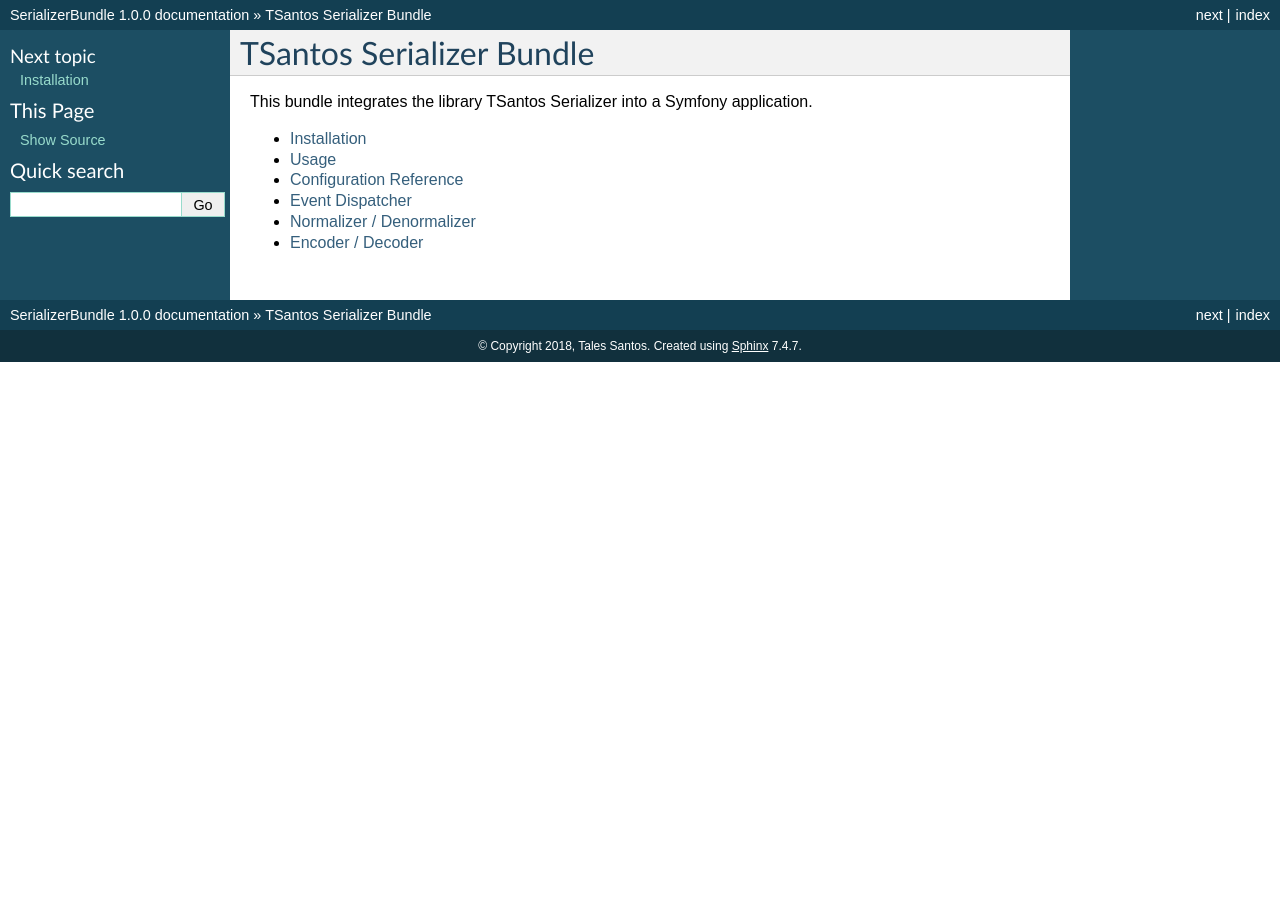
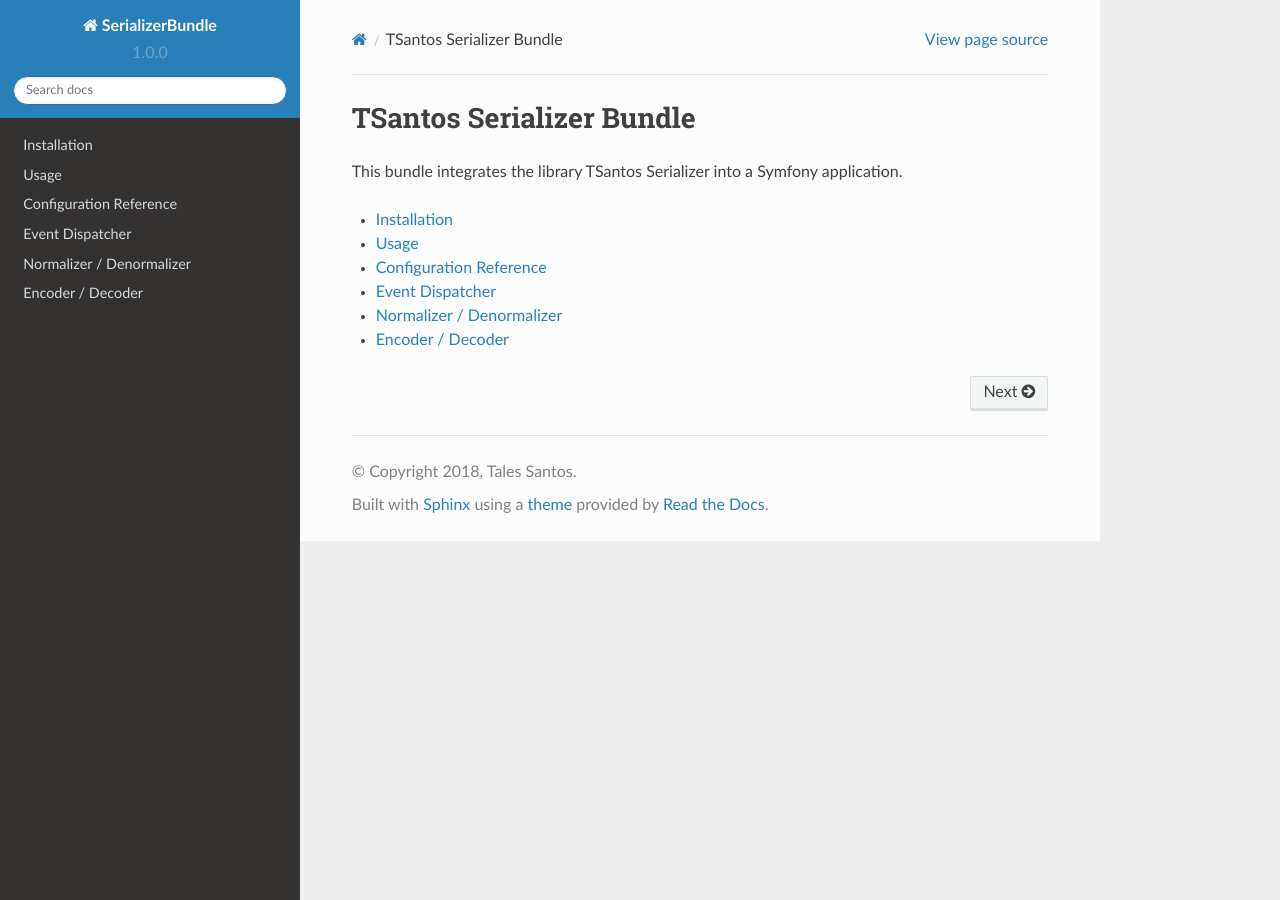
Before and after one commit to tsantos84/serializer-bundle, a Sphinx documentation site: the page built from Resources/doc/index.rst, in a window 1280 px wide. Built offline with Sphinx 7.4.7 and the Read the Docs theme 2.0.0, drawn with Linux system fonts in a browser that asks for light colours.

Commit message:
Removed custom extensions
[skip ci]

```diff
--- a/Resources/doc/conf.py
+++ b/Resources/doc/conf.py
@@ -44,10 +44,11 @@
 # Add any Sphinx extension module names here, as strings. They can be
 # extensions coming with Sphinx (named 'sphinx.ext.*') or your custom
 # ones.
-extensions = [
-    'sphinx.ext.autodoc', 'sphinx.ext.doctest', 'sphinx.ext.todo',
-    'sensio.sphinx.refinclude', 'sensio.sphinx.configurationblock', 'sensio.sphinx.phpcode', 'sensio.sphinx.bestpractice', 'sensio.sphinx.codeblock'
-]
+#extensions = [
+#    'sphinx.ext.autodoc', 'sphinx.ext.doctest', 'sphinx.ext.todo',
+#    'sensio.sphinx.refinclude', 'sensio.sphinx.configurationblock', 'sensio.sphinx.phpcode', 'sensio.sphinx.bestpractice', 'sensio.sphinx.codeblock',
+#    'symfonycom.sphinx'
+#]
 
 # Add any paths that contain templates here, relative to this directory.
 templates_path = ['_templates']
@@ -129,7 +130,7 @@
 
 # The theme to use for HTML and HTML Help pages.  See the documentation for
 # a list of builtin themes.
-html_theme = 'classic'
+html_theme = 'sphinx_rtd_theme'
 
 # Theme options are theme-specific and customize the look and feel of a theme
 # further.  For a list of options available for each theme, see the
```
